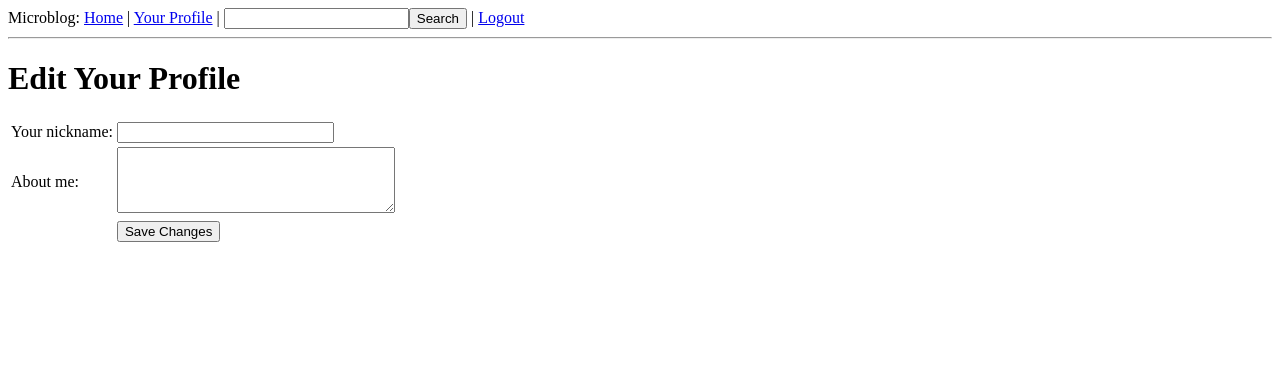
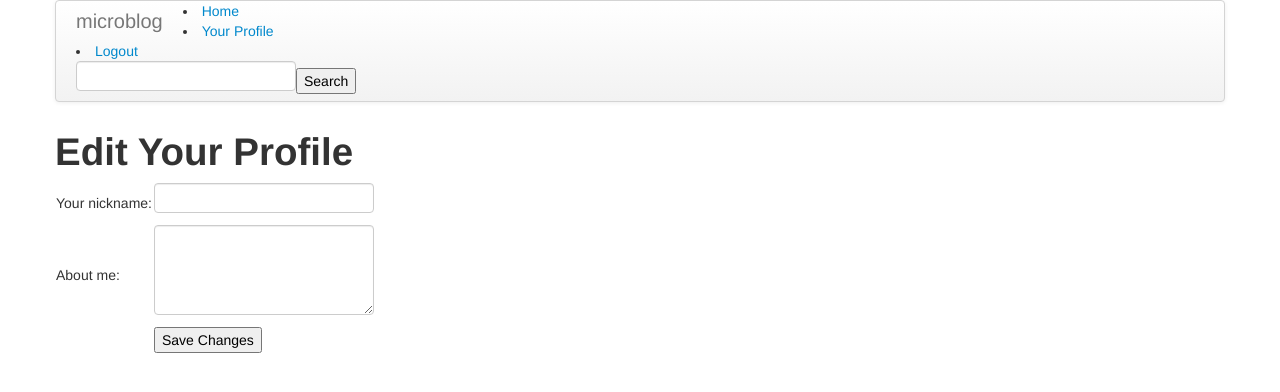
Before and after one commit to Ingener74/Liquid-Sapphire, a Flask app: page /edit in a window 1280 px wide. Shown: the top 392 px of the page. Run offline with Flask 2, Linux system fonts and the light colour scheme; a user stored in the database is signed in; data comes from the database, SQL or seed files in the repository; parts of the project's set-up code (start-up, migrations or seed data) failed here and were passed over.

Commit message:
урок 12

```diff
--- a/app/templates/base.html
+++ b/app/templates/base.html
@@ -7,25 +7,42 @@
     {% else %}
     <title>Добро пожаловать в микроблог</title>
     {% endif %}
+
+    <link href="/static/css/bootstrap.min.css" rel="stylesheet" media="screen">
+    <link href="/static/css/bootstrap-responsive.min.css" rel="stylesheet">
+    <script src="http://code.jquery.com/jquery-latest.js"></script>
+    <script src="/static/js/bootstrap.min.js"></script>
+    <meta name="viewport" content="width=device-width, initial-scale=1.0">
 </head>
 <body>
-    <div>Microblog: <a href="/index">Home</a>
-        {% if g.user.is_authenticated() %}
-        | <a href="{{ url_for('user', nickname = g.user.nickname) }}">Your Profile</a>
-        | <form style="display: inline;" action="{{ url_for('search') }}" method="post" name="search">{{ g.search_form.search(size=20) }}<input type="submit" value="Search"></form>
-        | <a href="{{ url_for('logout') }}">Logout</a>
-        {% endif %}
+    <div class="container">
+        <div class="navbar">
+            <div class="navbar-inner">
+                <a class="btn btn-navbar" data-toggle="collapse" data-target=".nav-collapse">
+                    <span class="icon-bar"></span>
+                    <span class="icon-bar"></span>
+                    <span class="icon-bar"></span>
+                </a>
+                <a class="brand" href="/">microblog</a>
+                    <li class="nav">
+                        <li><a href="{{ url_for('index') }}">Home</a></li>
+                        {% if g.user.is_authenticated() %}
+                            <li><a href="{{ url_for('user', nickname = g.user.nickname) }}">Your Profile</a></li>
+                            <li><a href="{{ url_for('logout') }}">Logout</a></li>
+                        {% endif %}
+                    </ul>
+                <div class="nav-collapse collapse">
+                    {% if g.user.is_authenticated() %}
+                        <form style="display: inline;" action="{{ url_for('search') }}" method="post" name="search">{{ g.search_form.search(size=20) }}<input type="submit" value="Search"></form>
+                    {% endif %}
+                </div>
+            </div>
+        </div>
+        <div class="row">
+            <div class="span12">
+                {% block content %}{% endblock %}
+            </div>
+        </div>
     </div>
-    <hr>
-    {% with messages = get_flashed_messages() %}
-        {% if messages %}
-        <ul>
-            {% for message in messages %}
-                <li>{{ message }}</li>
-            {% endfor %}
-        </ul>
-        {% endif %}
-    {% endwith %}
-    {% block content %}{% endblock %}
 </body>
 </html>
```
